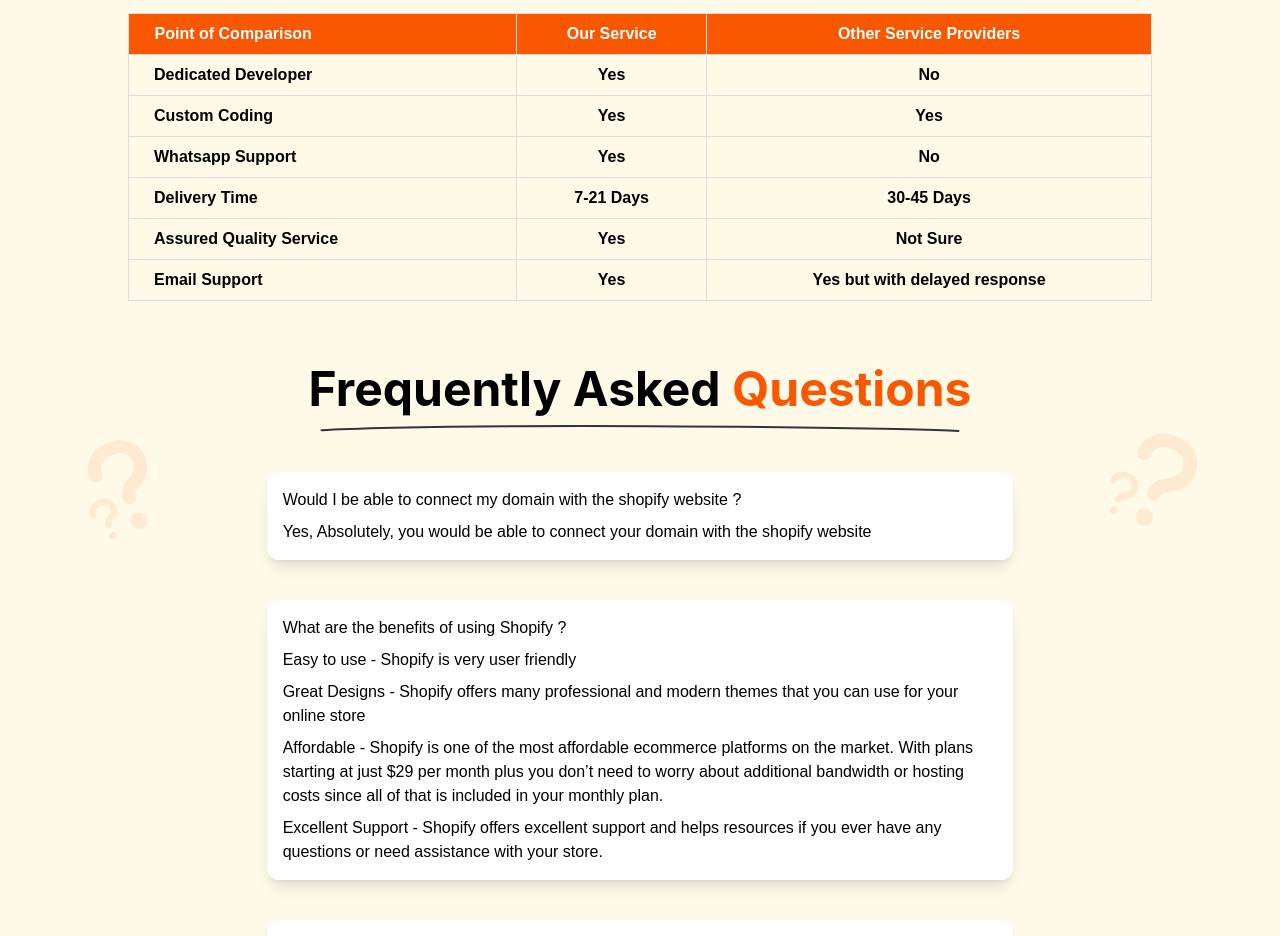
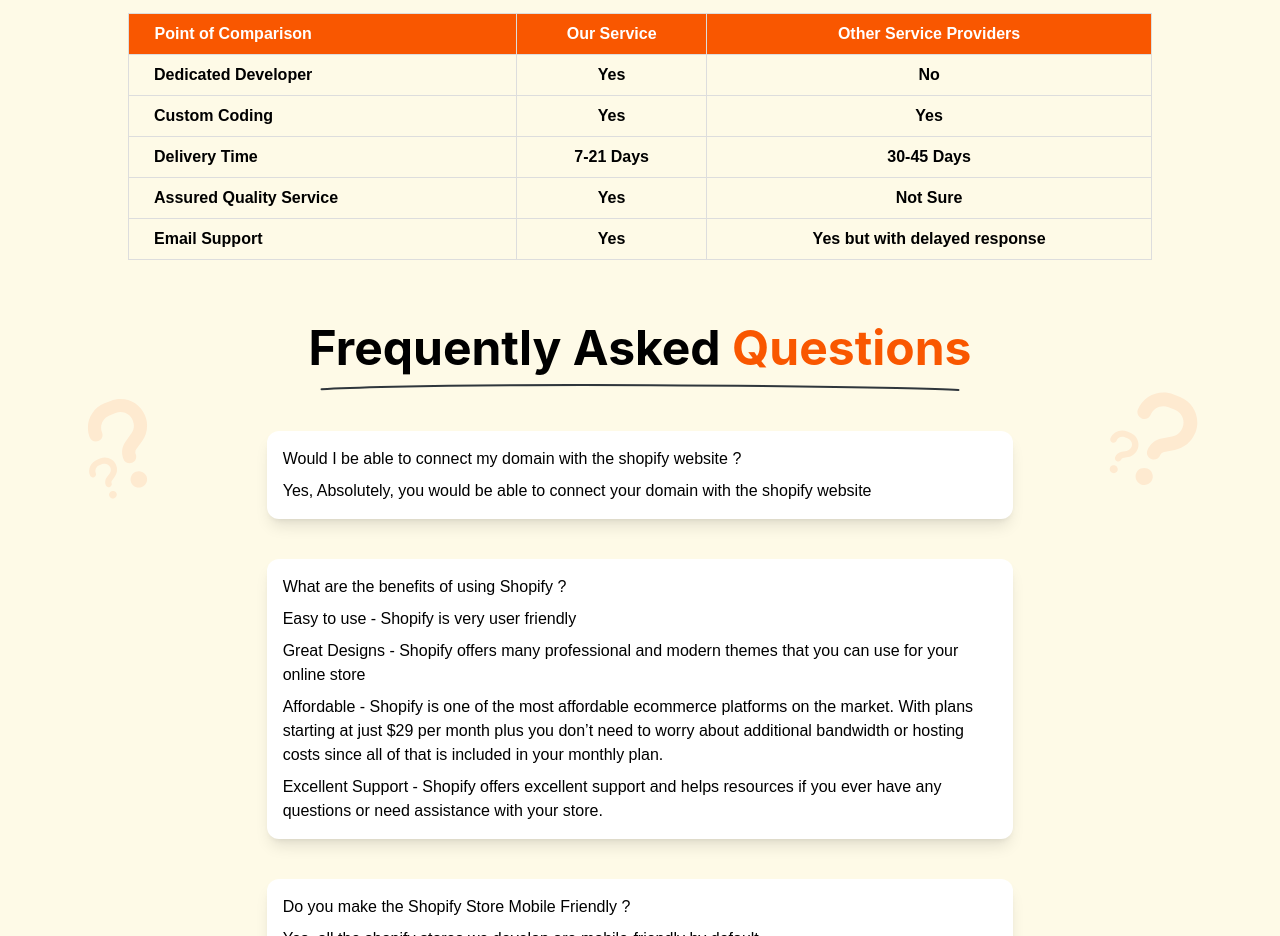
Before and after one commit to sellerkinfrontend/quickecom, a React (Create React App) app: page / in a window 1280 px wide. Shown: the part 4880-5816 px from the top of the page. Built offline with nearby package versions, Linux system fonts and the light colour scheme.

Commit message:
Update Table.jsx

```diff
--- a/src/components/Table.jsx
+++ b/src/components/Table.jsx
@@ -20,11 +20,6 @@
             <td>Yes</td>
         </tr>
         <tr className='font-semibold'>
-            <td className='text-left' style={{textAlign:'left',paddingLeft:'25px'}}>Whatsapp Support </td>
-            <td>Yes</td>
-            <td>No</td>
-        </tr>
-        <tr className='font-semibold'>
             <td className='text-left' style={{textAlign:'left',paddingLeft:'25px'}}>Delivery Time </td>
             <td>7-21 Days</td>
             <td>30-45 Days</td>
```
